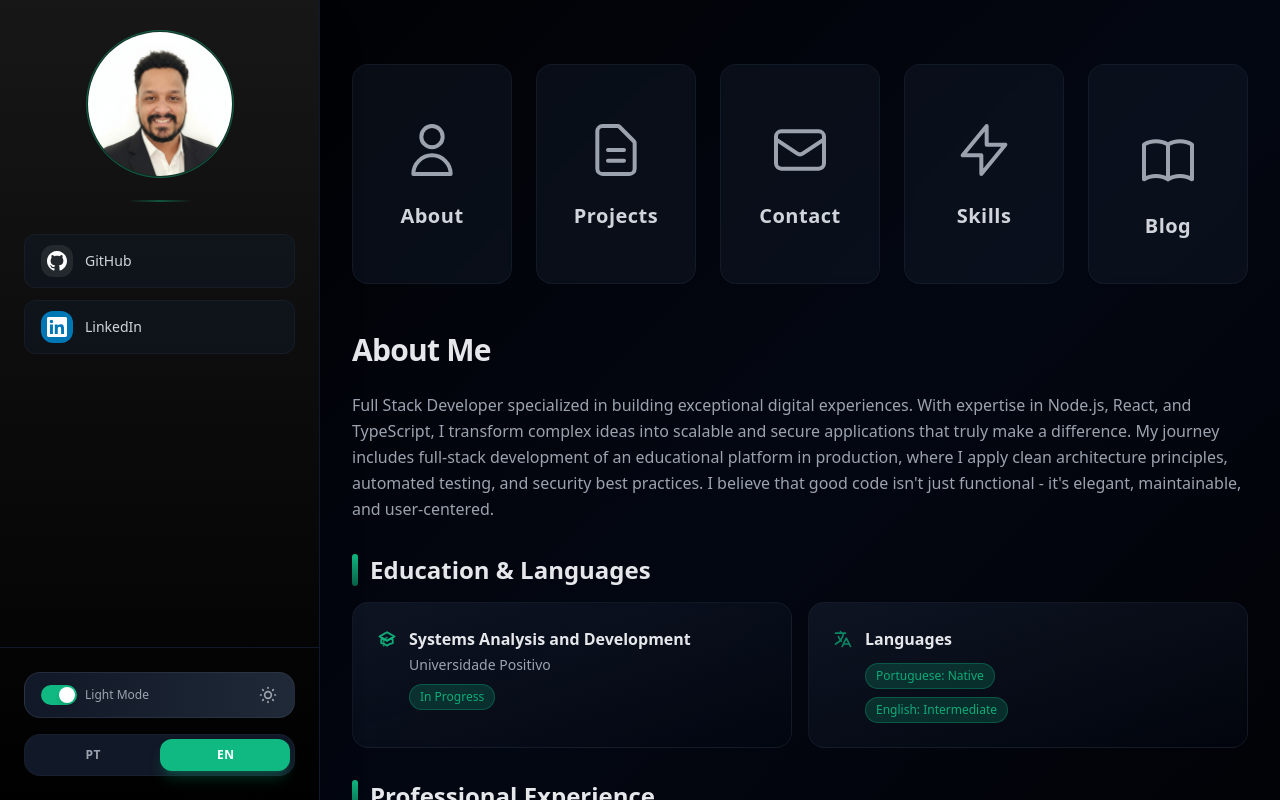
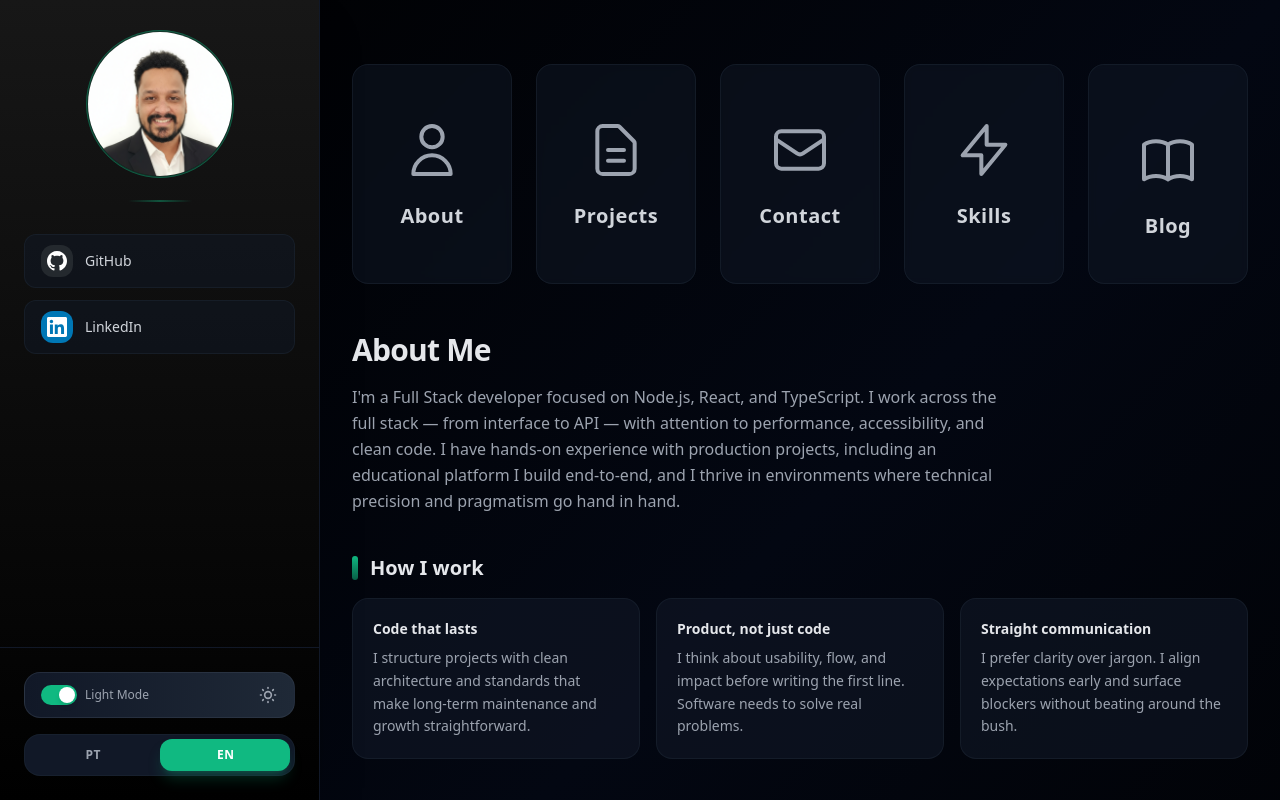
Before and after one commit to luiznascimentodev/portfolio, a Next.js app: page / in a window 1280 px wide. Both pictures are taken after a click on the button "About". Shown: the top 800 px of the page. Built offline with nearby package versions, Linux system fonts and the light colour scheme; no server answers.

Commit message:
feat: atualizar seção "Sobre Mim" com novas descrições e informações

```diff
--- a/components/portfolio/sections/About.tsx
+++ b/components/portfolio/sections/About.tsx
@@ -6,165 +6,110 @@ export const About = () => {
   const { t } = useLanguage();
 
   return (
-    <div className="space-y-8 max-w-4xl">
-      <div>
-        <h2 className="text-3xl font-semibold text-gray-800 dark:text-gray-200 mb-6 tracking-tight">
+    <div className="space-y-10 max-w-4xl">
+      {/* ── Apresentação ── */}
+      <section aria-labelledby="about-heading">
+        <h1
+          id="about-heading"
+          className="text-3xl font-semibold text-gray-800 dark:text-gray-200 mb-4 tracking-tight"
+        >
           {t.about.title}
-        </h2>
-        <p className="text-base text-gray-600 dark:text-gray-400 leading-relaxed">
+        </h1>
+        <p className="text-base text-gray-600 dark:text-gray-400 leading-relaxed max-w-2xl">
           {t.about.description}
         </p>
+      </section>
+
+      {/* ── Como trabalho ── */}
+      <section aria-labelledby="pillars-heading">
+        <h2
+          id="pillars-heading"
+          className="text-xl font-semibold text-gray-800 dark:text-gray-200 flex items-center gap-3 mb-4"
+        >
+          <span className="w-1.5 h-6 bg-gradient-to-b from-primary to-primary/50 rounded-full" />
+          {t.about.pillarsTitle}
+        </h2>
+        <div className="grid gap-4 sm:grid-cols-3">
+          {t.about.pillars.map((pillar, index) => (
+            <div
+              key={index}
+              className="p-5 rounded-2xl bg-gray-50/80 dark:bg-gray-900/60 border border-gray-200/50 dark:border-gray-800/50 hover:border-primary/30 dark:hover:border-primary/30 transition-colors duration-300"
+            >
+              <h3 className="text-sm font-semibold text-gray-800 dark:text-gray-200 mb-2">
+                {pillar.title}
+              </h3>
+              <p className="text-sm text-gray-500 dark:text-gray-400 leading-relaxed">
+                {pillar.description}
+              </p>
             </div>
+          ))}
+        </div>
+      </section>
 
-      {/* Education Section */}
-      <div className="space-y-4">
-        <h3 className="text-2xl font-semibold text-gray-800 dark:text-gray-200 flex items-center gap-3">
-          <span className="w-1.5 h-8 bg-gradient-to-b from-primary to-primary/50 rounded-full"></span>
+      {/* ── Formação e Idiomas ── */}
+      <section aria-labelledby="education-heading">
+        <h2
+          id="education-heading"
+          className="text-xl font-semibold text-gray-800 dark:text-gray-200 flex items-center gap-3 mb-4"
+        >
+          <span className="w-1.5 h-6 bg-gradient-to-b from-primary to-primary/50 rounded-full" />
           {t.about.educationTitle}
-        </h3>
+        </h2>
 
         <div className="grid gap-4 sm:grid-cols-2">
-          {/* Academic Formation */}
-          <div className="group relative p-6 bg-gradient-to-br from-gray-50/80 to-white/50 dark:from-gray-900/80 dark:to-gray-950/50 backdrop-blur-sm rounded-2xl border border-gray-200/50 dark:border-gray-800/50 hover:border-primary/30 dark:hover:border-primary/30 transition-all duration-300 hover:shadow-lg hover:shadow-primary/5">
-            <div className="absolute left-0 top-6 bottom-6 w-1 bg-gradient-to-b from-primary/50 via-primary to-primary/50 rounded-r-full opacity-0 group-hover:opacity-100 transition-opacity duration-300"></div>
-            <div className="space-y-3">
+          {/* Formação Acadêmica */}
+          <div className="group relative p-5 rounded-2xl bg-gray-50/80 dark:bg-gray-900/60 border border-gray-200/50 dark:border-gray-800/50 hover:border-primary/30 dark:hover:border-primary/30 transition-all duration-300">
+            <div className="absolute left-0 top-6 bottom-6 w-1 bg-gradient-to-b from-primary/50 via-primary to-primary/50 rounded-r-full opacity-0 group-hover:opacity-100 transition-opacity duration-300" />
             <div className="flex items-start gap-3">
               <svg
                 className="w-5 h-5 text-primary/70 mt-0.5 flex-shrink-0"
                 fill="none"
                 stroke="currentColor"
                 viewBox="0 0 24 24"
+                aria-hidden="true"
               >
-                  <path
-                    strokeLinecap="round"
-                    strokeLinejoin="round"
-                    strokeWidth={2}
-                    d="M12 14l9-5-9-5-9 5 9 5z"
-                  />
-                  <path
-                    strokeLinecap="round"
-                    strokeLinejoin="round"
-                    strokeWidth={2}
-                    d="M12 14l6.16-3.422a12.083 12.083 0 01.665 6.479A11.952 11.952 0 0012 20.055a11.952 11.952 0 00-6.824-2.998 12.078 12.078 0 01.665-6.479L12 14z"
-                  />
-                  <path
-                    strokeLinecap="round"
-                    strokeLinejoin="round"
-                    strokeWidth={2}
-                    d="M12 14l9-5-9-5-9 5 9 5zm0 0l6.16-3.422a12.083 12.083 0 01.665 6.479A11.952 11.952 0 0012 20.055a11.952 11.952 0 00-6.824-2.998 12.078 12.078 0 01.665-6.479L12 14zm-4 6v-7.5l4-2.222"
-                  />
+                <path strokeLinecap="round" strokeLinejoin="round" strokeWidth={2} d="M12 14l9-5-9-5-9 5 9 5z" />
+                <path strokeLinecap="round" strokeLinejoin="round" strokeWidth={2} d="M12 14l6.16-3.422a12.083 12.083 0 01.665 6.479A11.952 11.952 0 0012 20.055a11.952 11.952 0 00-6.824-2.998 12.078 12.078 0 01.665-6.479L12 14z" />
+                <path strokeLinecap="round" strokeLinejoin="round" strokeWidth={2} d="M12 14l9-5-9-5-9 5 9 5zm0 0l6.16-3.422a12.083 12.083 0 01.665 6.479A11.952 11.952 0 0012 20.055a11.952 11.952 0 00-6.824-2.998 12.078 12.078 0 01.665-6.479L12 14zm-4 6v-7.5l4-2.222" />
               </svg>
-                <div className="flex-1">
-                  <h4 className="text-base font-semibold text-gray-800 dark:text-gray-200 mb-1">
+              <div>
+                <p className="text-sm font-semibold text-gray-800 dark:text-gray-200">
                   {t.about.educationDegree}
-                  </h4>
-                  <p className="text-sm text-gray-600 dark:text-gray-400 mb-2">
+                </p>
+                <p className="text-sm text-gray-500 dark:text-gray-400 mt-0.5">
                   {t.about.educationInstitution}
                 </p>
-                  <span className="inline-block px-2.5 py-1 text-xs font-medium bg-primary/10 dark:bg-primary/20 text-primary dark:text-primary/90 rounded-full border border-primary/20 dark:border-primary/30">
+                <span className="mt-2 inline-block px-2.5 py-1 text-xs font-medium bg-primary/10 dark:bg-primary/20 text-primary rounded-full border border-primary/20 dark:border-primary/30">
                   {t.about.educationStatus}
                 </span>
               </div>
             </div>
           </div>
-          </div>
 
-          {/* Language Skills */}
-          <div className="group relative p-6 bg-gradient-to-br from-gray-50/80 to-white/50 dark:from-gray-900/80 dark:to-gray-950/50 backdrop-blur-sm rounded-2xl border border-gray-200/50 dark:border-gray-800/50 hover:border-primary/30 dark:hover:border-primary/30 transition-all duration-300 hover:shadow-lg hover:shadow-primary/5">
-            <div className="absolute left-0 top-6 bottom-6 w-1 bg-gradient-to-b from-primary/50 via-primary to-primary/50 rounded-r-full opacity-0 group-hover:opacity-100 transition-opacity duration-300"></div>
-            <div className="space-y-3">
+          {/* Idiomas */}
+          <div className="group relative p-5 rounded-2xl bg-gray-50/80 dark:bg-gray-900/60 border border-gray-200/50 dark:border-gray-800/50 hover:border-primary/30 dark:hover:border-primary/30 transition-all duration-300">
+            <div className="absolute left-0 top-6 bottom-6 w-1 bg-gradient-to-b from-primary/50 via-primary to-primary/50 rounded-r-full opacity-0 group-hover:opacity-100 transition-opacity duration-300" />
             <div className="flex items-start gap-3">
               <svg
                 className="w-5 h-5 text-primary/70 mt-0.5 flex-shrink-0"
                 fill="none"
                 stroke="currentColor"
                 viewBox="0 0 24 24"
+                aria-hidden="true"
               >
-                  <path
-                    strokeLinecap="round"
-                    strokeLinejoin="round"
-                    strokeWidth={2}
-                    d="M3 5h12M9 3v2m1.048 9.5A18.022 18.022 0 016.412 9m6.088 9h7M11 21l5-10 5 10M12.751 5C11.783 10.77 8.07 15.61 3 18.129"
-                  />
+                <path strokeLinecap="round" strokeLinejoin="round" strokeWidth={2} d="M3 5h12M9 3v2m1.048 9.5A18.022 18.022 0 016.412 9m6.088 9h7M11 21l5-10 5 10M12.751 5C11.783 10.77 8.07 15.61 3 18.129" />
               </svg>
               <div className="flex-1">
-                  <h4 className="text-base font-semibold text-gray-800 dark:text-gray-200 mb-3">
+                <p className="text-sm font-semibold text-gray-800 dark:text-gray-200 mb-3">
                   {t.about.languageTitle}
-                  </h4>
-                  <div className="space-y-2">
+                </p>
+                <div className="flex flex-wrap gap-2">
                   {t.about.languages.map((lang, index) => (
-                      <div key={index} className="flex items-center gap-2">
-                        <span className="inline-block px-2.5 py-1 text-xs font-medium bg-primary/10 dark:bg-primary/20 text-primary dark:text-primary/90 rounded-full border border-primary/20 dark:border-primary/30">
-                          {lang.name}: {lang.level}
-                        </span>
-                      </div>
-                    ))}
-                  </div>
-                </div>
-              </div>
-            </div>
-          </div>
-        </div>
-      </div>
-
-      {/* Experience Section */}
-      <div className="space-y-4">
-        <h3 className="text-2xl font-semibold text-gray-800 dark:text-gray-200 flex items-center gap-3">
-          <span className="w-1.5 h-8 bg-gradient-to-b from-primary to-primary/50 rounded-full"></span>
-          {t.about.experienceTitle}
-        </h3>
-
-        <div className="group relative p-6 bg-gradient-to-br from-gray-50/80 to-white/50 dark:from-gray-900/80 dark:to-gray-950/50 backdrop-blur-sm rounded-2xl border border-gray-200/50 dark:border-gray-800/50 hover:border-primary/30 dark:hover:border-primary/30 transition-all duration-300 hover:shadow-lg hover:shadow-primary/5">
-          <div className="absolute left-0 top-6 bottom-6 w-1 bg-gradient-to-b from-primary/50 via-primary to-primary/50 rounded-r-full opacity-0 group-hover:opacity-100 transition-opacity duration-300"></div>
-
-          <div className="space-y-4">
-            <div className="flex flex-col sm:flex-row sm:items-center sm:justify-between gap-2">
-              <h4 className="text-lg font-semibold text-gray-800 dark:text-gray-200">
-                {t.about.experienceRole}
-              </h4>
-              <span className="text-sm font-medium text-primary/80 dark:text-primary/70 flex items-center gap-2">
-                <svg
-                  className="w-4 h-4"
-                  fill="none"
-                  stroke="currentColor"
-                  viewBox="0 0 24 24"
-                >
-                  <path
-                    strokeLinecap="round"
-                    strokeLinejoin="round"
-                    strokeWidth={2}
-                    d="M8 7V3m8 4V3m-9 8h10M5 21h14a2 2 0 002-2V7a2 2 0 00-2-2H5a2 2 0 00-2 2v12a2 2 0 002 2z"
-                  />
-                </svg>
-                {t.about.experiencePeriod}
-              </span>
-            </div>
-
-            <div className="space-y-3 pl-2">
-              {t.about.experienceHighlights.map((highlight, index) => (
-                <div key={index} className="flex gap-3 group/item">
-                  <div className="flex-shrink-0 mt-1.5">
-                    <div className="w-2 h-2 rounded-full bg-primary/60 group-hover/item:bg-primary group-hover/item:scale-125 transition-all duration-300"></div>
-                  </div>
-                  <div>
-                    <p className="text-sm font-medium text-gray-700 dark:text-gray-300 mb-1">
-                      {highlight.title}
-                    </p>
-                    <p className="text-sm text-gray-600 dark:text-gray-400 leading-relaxed">
-                      {highlight.description}
-                    </p>
-                  </div>
-                </div>
-              ))}
-            </div>
-
-            <div className="flex flex-wrap gap-2 pt-2">
-              {t.about.experienceTags.map((tag, index) => (
                     <span
                       key={index}
-                  className="px-3 py-1 text-xs font-medium bg-primary/10 dark:bg-primary/20 text-primary dark:text-primary/90 rounded-full border border-primary/20 dark:border-primary/30"
+                      className="px-2.5 py-1 text-xs font-medium bg-primary/10 dark:bg-primary/20 text-primary rounded-full border border-primary/20 dark:border-primary/30"
                     >
-                  {tag}
+                      {lang.name}: {lang.level}
                     </span>
                   ))}
                 </div>
@@ -172,5 +117,66 @@ export const About = () => {
             </div>
           </div>
         </div>
+      </section>
+
+      {/* ── Experiência ── */}
+      <section aria-labelledby="experience-heading">
+        <h2
+          id="experience-heading"
+          className="text-xl font-semibold text-gray-800 dark:text-gray-200 flex items-center gap-3 mb-4"
+        >
+          <span className="w-1.5 h-6 bg-gradient-to-b from-primary to-primary/50 rounded-full" />
+          {t.about.experienceTitle}
+        </h2>
+
+        <article className="group relative p-6 rounded-2xl bg-gray-50/80 dark:bg-gray-900/60 border border-gray-200/50 dark:border-gray-800/50 hover:border-primary/30 dark:hover:border-primary/30 transition-all duration-300">
+          <div className="absolute left-0 top-6 bottom-6 w-1 bg-gradient-to-b from-primary/50 via-primary to-primary/50 rounded-r-full opacity-0 group-hover:opacity-100 transition-opacity duration-300" />
+
+          <header className="flex flex-col sm:flex-row sm:items-center sm:justify-between gap-1 mb-4">
+            <h3 className="text-base font-semibold text-gray-800 dark:text-gray-200">
+              {t.about.experienceRole}
+            </h3>
+            <time
+              dateTime="2015/2018"
+              className="text-sm text-primary/80 dark:text-primary/70 flex items-center gap-1.5 shrink-0"
+            >
+              <svg className="w-3.5 h-3.5" fill="none" stroke="currentColor" viewBox="0 0 24 24" aria-hidden="true">
+                <path strokeLinecap="round" strokeLinejoin="round" strokeWidth={2} d="M8 7V3m8 4V3m-9 8h10M5 21h14a2 2 0 002-2V7a2 2 0 00-2-2H5a2 2 0 00-2 2v12a2 2 0 002 2z" />
+              </svg>
+              {t.about.experiencePeriod}
+            </time>
+          </header>
+
+          <ul className="space-y-4 mb-4" role="list">
+            {t.about.experienceHighlights.map((highlight, index) => (
+              <li key={index} className="flex gap-3">
+                <div className="flex-shrink-0 mt-2">
+                  <div className="w-1.5 h-1.5 rounded-full bg-primary/60" />
+                </div>
+                <div>
+                  <p className="text-sm font-medium text-gray-700 dark:text-gray-300">
+                    {highlight.title}
+                  </p>
+                  <p className="text-sm text-gray-500 dark:text-gray-400 leading-relaxed mt-0.5">
+                    {highlight.description}
+                  </p>
+                </div>
+              </li>
+            ))}
+          </ul>
+
+          <div className="flex flex-wrap gap-2 pt-2 border-t border-gray-200/50 dark:border-gray-800/50">
+            {t.about.experienceTags.map((tag, index) => (
+              <span
+                key={index}
+                className="px-3 py-1 text-xs font-medium bg-primary/10 dark:bg-primary/20 text-primary rounded-full border border-primary/20 dark:border-primary/30"
+              >
+                {tag}
+              </span>
+            ))}
+          </div>
+        </article>
+      </section>
+    </div>
   );
 };
--- a/components/seo/PersonJsonLd.tsx
+++ b/components/seo/PersonJsonLd.tsx
@@ -13,7 +13,7 @@ export function PersonJsonLd({
   name = "Luiz Felippe Nascimento",
   url = BASE_URL,
   image = `${BASE_URL}/avatar.webp`,
-  description = "Desenvolvedor Full Stack especializado em React, Next.js e TypeScript.",
+  description = "Desenvolvedor Full Stack especializado em Node.js, React, Next.js e TypeScript. Experiência em desenvolvimento de aplicações web completas, com foco em performance, acessibilidade e código limpo.",
   jobTitle = "Desenvolvedor Full Stack",
   sameAs = [
     "https://github.com/luifelippe",
@@ -29,6 +29,24 @@ export function PersonJsonLd({
     description,
     jobTitle,
     sameAs,
+    knowsAbout: [
+      "Node.js",
+      "React",
+      "Next.js",
+      "TypeScript",
+      "Full Stack Development",
+      "Web Performance",
+      "SEO Técnico",
+      "Desenvolvimento de Software",
+    ],
+    knowsLanguage: [
+      { "@type": "Language", name: "Portuguese" },
+      { "@type": "Language", name: "English" },
+    ],
+    alumniOf: {
+      "@type": "EducationalOrganization",
+      name: "Universidade Positivo",
+    },
   };
 
   return (
--- a/constants/translations.ts
+++ b/constants/translations.ts
@@ -12,7 +12,25 @@ export const translations: Record<"pt" | "en", Translation> = {
     about: {
       title: "Sobre Mim",
       description:
-        "Desenvolvedor Full Stack especializado em construir experiências digitais excepcionais. Com expertise em Node.js, React e TypeScript, transformo ideias complexas em aplicações escaláveis e seguras que realmente fazem a diferença. Minha jornada inclui o desenvolvimento completo de uma plataforma educacional em produção, onde aplico princípios de arquitetura limpa, testes automatizados e as melhores práticas de segurança. Acredito que bom código não é apenas funcional - é elegante, mantível e centrado no usuário.",
+        "Sou desenvolvedor Full Stack com foco em Node.js, React e TypeScript. Trabalho no desenvolvimento de aplicações web do front ao back, com atenção a performance, acessibilidade e código limpo. Tenho experiência prática com projetos em produção — incluindo uma plataforma educacional que desenvolvo de ponta a ponta — e gosto de ambientes onde precisão técnica e bom senso caminham juntos.",
+      pillarsTitle: "Como trabalho",
+      pillars: [
+        {
+          title: "Código que dura",
+          description:
+            "Estruturo projetos com arquitetura limpa e padrões que facilitam manutenção e evolução no longo prazo.",
+        },
+        {
+          title: "Produto, não só código",
+          description:
+            "Penso em usabilidade, fluxo e impacto antes de escrever a primeira linha. Software precisa resolver problemas reais.",
+        },
+        {
+          title: "Comunicação direta",
+          description:
+            "Prefiro clareza a jargão técnico. Alinho expectativas cedo e comunico impedimentos sem rodeios.",
+        },
+      ],
       educationTitle: "Formação e Idiomas",
       educationDegree: "Análise e Desenvolvimento de Sistemas",
       educationInstitution: "Universidade Positivo",
@@ -22,25 +40,25 @@ export const translations: Record<"pt" | "en", Translation> = {
         { name: "Português", level: "Nativo" },
         { name: "Inglês", level: "Intermediário" },
       ],
-      experienceTitle: "Experiência Profissional",
+      experienceTitle: "Experiência",
       experienceRole:
-        "Desenvolvedor Full Stack | Agência de Desenvolvimento Web",
+        "Desenvolvedor Full Stack · Agência de Desenvolvimento Web",
       experiencePeriod: "2015 – 2018",
       experienceHighlights: [
         {
-          title: "Entrega em Escala",
+          title: "55+ projetos para o setor de construção civil",
           description:
-            "Liderei o desenvolvimento e manutenção de 55+ websites WordPress otimizados para o setor de construção civil, entregando soluções personalizadas e de alta performance.",
+            "Desenvolvi e mantive websites WordPress de alta performance, adaptando cada solução às necessidades específicas de cada cliente.",
         },
         {
-          title: "Arquitetura Customizada",
+          title: "Plugins e temas WordPress customizados",
           description:
-            "Desenvolvi temas e plugins sob medida utilizando PHP avançado, criando funcionalidades que elevaram a experiência do usuário com design 100% responsivo e acessível.",
+            "Construí funcionalidades sob medida em PHP, garantindo design responsivo e acessível em todos os projetos.",
         },
         {
-          title: "Impacto Mensurável",
+          title: "SEO técnico com resultados mensuráveis",
           description:
-            "Implementei estratégias de SEO técnico e on-page que geraram resultados expressivos: +30% de tráfego orgânico e +40% em conversão de leads, impactando diretamente o ROI dos clientes.",
+            "Implementei melhorias de SEO técnico e on-page que resultaram em +30% de tráfego orgânico e +40% em conversão de leads.",
         },
       ],
       experienceTags: [
@@ -89,7 +107,25 @@ export const translations: Record<"pt" | "en", Translation> = {
     about: {
       title: "About Me",
       description:
-        "Full Stack Developer specialized in building exceptional digital experiences. With expertise in Node.js, React, and TypeScript, I transform complex ideas into scalable and secure applications that truly make a difference. My journey includes full-stack development of an educational platform in production, where I apply clean architecture principles, automated testing, and security best practices. I believe that good code isn't just functional - it's elegant, maintainable, and user-centered.",
+        "I'm a Full Stack developer focused on Node.js, React, and TypeScript. I work across the full stack — from interface to API — with attention to performance, accessibility, and clean code. I have hands-on experience with production projects, including an educational platform I build end-to-end, and I thrive in environments where technical precision and pragmatism go hand in hand.",
+      pillarsTitle: "How I work",
+      pillars: [
+        {
+          title: "Code that lasts",
+          description:
+            "I structure projects with clean architecture and standards that make long-term maintenance and growth straightforward.",
+        },
+        {
+          title: "Product, not just code",
+          description:
+            "I think about usability, flow, and impact before writing the first line. Software needs to solve real problems.",
+        },
+        {
+          title: "Straight communication",
+          description:
+            "I prefer clarity over jargon. I align expectations early and surface blockers without beating around the bush.",
+        },
+      ],
       educationTitle: "Education & Languages",
       educationDegree: "Systems Analysis and Development",
       educationInstitution: "Universidade Positivo",
@@ -99,24 +135,24 @@ export const translations: Record<"pt" | "en", Translation> = {
         { name: "Portuguese", level: "Native" },
         { name: "English", level: "Intermediate" },
       ],
-      experienceTitle: "Professional Experience",
-      experienceRole: "Full Stack Developer | Web Development Agency",
+      experienceTitle: "Experience",
+      experienceRole: "Full Stack Developer · Web Development Agency",
       experiencePeriod: "2015 – 2018",
       experienceHighlights: [
         {
-          title: "Scale & Delivery",
+          title: "55+ projects for the construction industry",
           description:
-            "Led development and maintenance of 55+ optimized WordPress websites for the construction industry, delivering customized high-performance solutions.",
+            "Developed and maintained high-performance WordPress websites, tailoring each solution to the specific needs of each client.",
         },
         {
-          title: "Custom Architecture",
+          title: "Custom WordPress plugins and themes",
           description:
-            "Built bespoke themes and plugins using advanced PHP, creating features that elevated user experience with 100% responsive and accessible design.",
+            "Built bespoke features in PHP, ensuring responsive and accessible design across all projects.",
         },
         {
-          title: "Measurable Impact",
+          title: "Technical SEO with measurable results",
           description:
-            "Implemented technical and on-page SEO strategies that generated outstanding results: +30% organic traffic and +40% lead conversion, directly impacting clients' ROI.",
+            "Implemented technical and on-page SEO improvements resulting in +30% organic traffic and +40% lead conversion.",
         },
       ],
       experienceTags: [
--- a/types/portfolio.ts
+++ b/types/portfolio.ts
@@ -15,6 +15,11 @@ export interface Translation {
   about: {
     title: string;
     description: string;
+    pillarsTitle: string;
+    pillars: Array<{
+      title: string;
+      description: string;
+    }>;
     educationTitle: string;
     educationDegree: string;
     educationInstitution: string;
```
Lines whose indentation alone changed are shown as unchanged.
